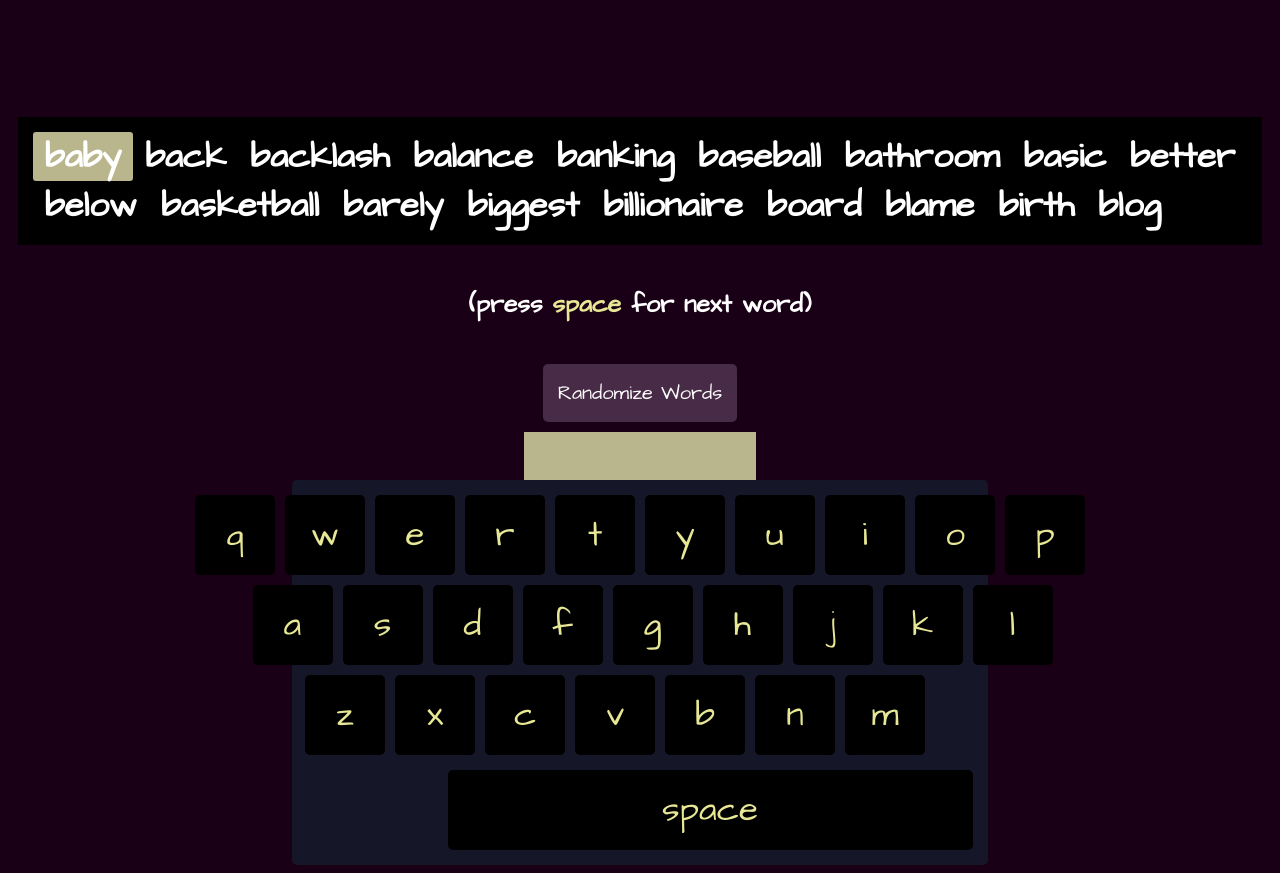
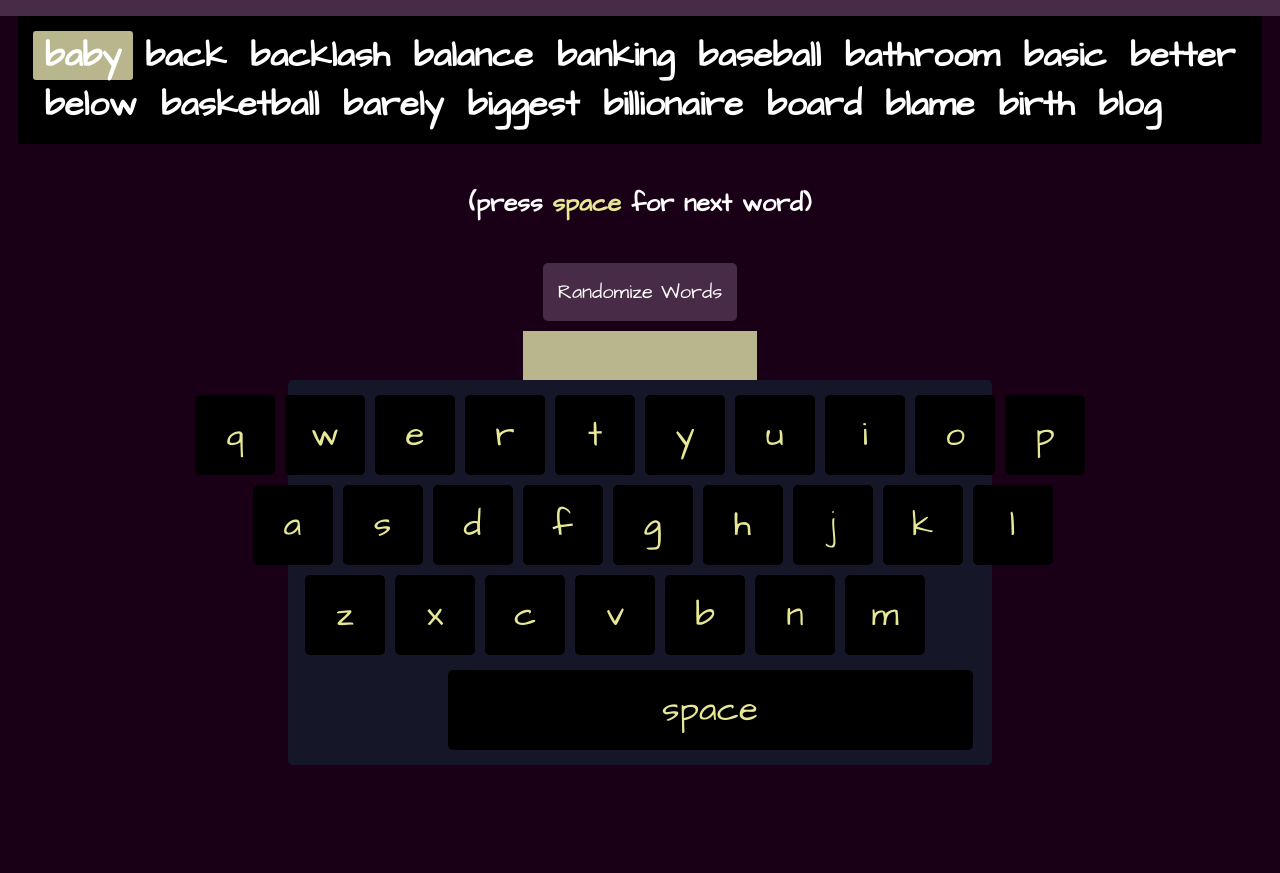
Before and after one commit to codenameuriel/fingerz, a React (Create React App) app: page / in a window 1280 px wide. After the commit the page ends 800 px from the top, so only its background shows below. Built offline with nearby package versions, Linux system fonts and the light colour scheme; a web font is replaced by a local one.

Commit message:
change styling in components

```diff
--- a/src/components/Navigation/NavBar/NavBar.module.css
+++ b/src/components/Navigation/NavBar/NavBar.module.css
@@ -0,0 +1,4 @@
+.NavBar {
+  background-color: rgb(72, 43, 70);
+  width: 101%;
+}
--- a/src/hoc/Layout/Layout.module.css
+++ b/src/hoc/Layout/Layout.module.css
@@ -2,7 +2,7 @@
   display: flex;
   flex-flow: column;
   align-items: center;
-  margin-top: 8%;
+  /* margin-top: 8%; */
   margin-left: auto;
   margin-right: auto;
 }
--- a/src/index.css
+++ b/src/index.css
@@ -1,5 +1,6 @@
 body {
   box-sizing: border-box;
+  margin: 0;
   background-color: rgb(26, 0, 22);
   font-family: 'Architects Daughter', cursive;
 }
```
